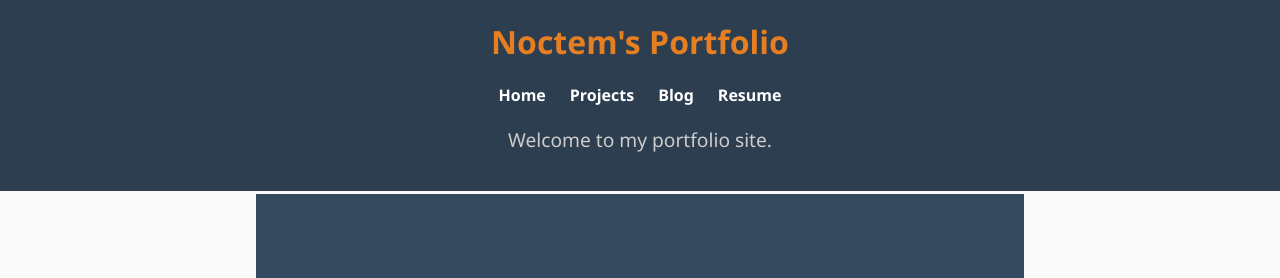
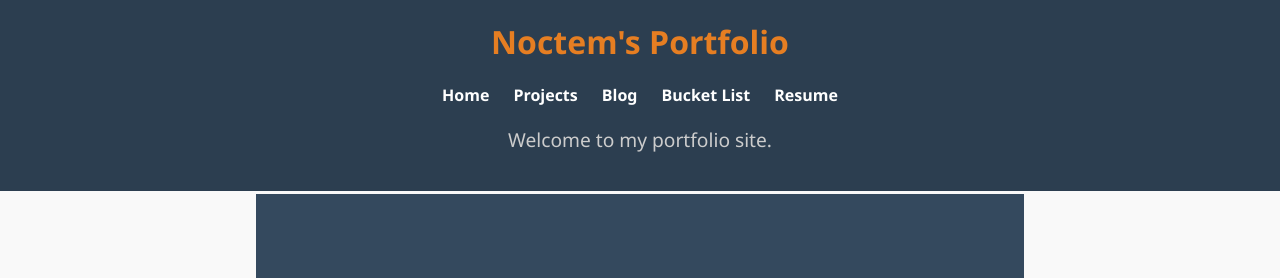
Before and after one commit to NoctemApple/NoctemApple.github.io, a Jekyll site: the page built from index.html, in a window 1280 px wide. Shown: the top 278 px of the page. Built offline with Jekyll 4.4.1, drawn with Linux system fonts in a browser that asks for light colours.

```diff
--- a/_layouts/default.html
+++ b/_layouts/default.html
@@ -17,6 +17,7 @@
                 <li><a href="/index.html">Home</a></li>
                 <li><a href="/projects.html">Projects</a></li>
                 <li><a href="/blog.html">Blog</a></li>
+                <li><a href="/buck.html">Bucket List</a></li>
                 <li><a href="/resume.html">Resume</a></li>
             </ul>
             </nav>
```
Also changed, not shown: 1 other file.
